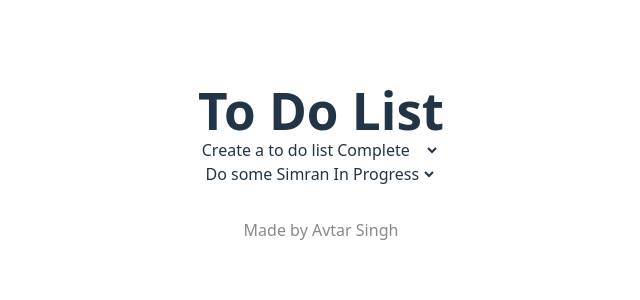
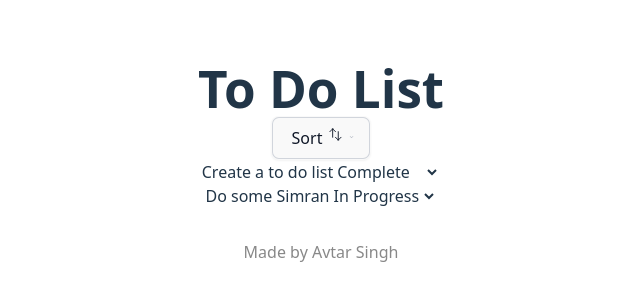
Before and after one commit to ManpreetSL/to-do-list, a React (Vite) app: page / in a window 1280 px wide. Shown: the part 254-554 px from the top of the page, without its empty margins (319-959 px from the left). Built offline with nearby package versions, Linux system fonts and the light colour scheme.

Commit message:
feat: add basic sort button UI

```diff
--- a/package.json
+++ b/package.json
@@ -10,6 +10,8 @@
     "preview": "vite preview"
   },
   "dependencies": {
+    "@headlessui/react": "^2.2.0",
+    "@heroicons/react": "^2.2.0",
     "@tailwindcss/vite": "^4.0.12",
     "react": "^19.0.0",
     "react-dom": "^19.0.0",
--- /dev/null
+++ b/src/components/DropdownMenu.tsx
@@ -0,0 +1,59 @@
+import {
+  Menu as HeadlessMenu,
+  MenuButton as HeadlessMenuButton,
+  MenuItems as HeadlessMenuItems,
+  MenuItem as HeadlessMenuItem,
+} from '@headlessui/react';
+import { ChevronDownIcon } from '@heroicons/react/24/solid';
+import { ElementType, ReactNode } from 'react';
+
+type DropdownMenuProps = { children: ReactNode };
+
+const DropdownMenu = ({ children }: DropdownMenuProps) => {
+  return (
+    <HeadlessMenu as='div' className='relative inline-block text-left'>
+      {children}
+    </HeadlessMenu>
+  );
+};
+
+type DropdownMenuButtonProps = { children: ReactNode };
+DropdownMenu.Button = ({ children }: DropdownMenuButtonProps) => (
+  <HeadlessMenuButton className='inline-flex w-full justify-center gap-x-1.5 rounded-md bg-white px-3 py-2 text-sm font-semibold text-gray-900 ring-1 shadow-xs ring-gray-300 ring-inset hover:bg-gray-50'>
+    {children}
+    <ChevronDownIcon
+      aria-hidden='true'
+      className='-mr-1 size-5 text-gray-400'
+    />
+  </HeadlessMenuButton>
+);
+
+DropdownMenu.Items = ({ children }: { children: ReactNode }) => (
+  <HeadlessMenuItems className='absolute right-0 z-10 mt-2 w-56 origin-top-right rounded-md bg-white ring-1 shadow-lg ring-black/5 focus:outline-none'>
+    <div className='py-1'>{children}</div>
+  </HeadlessMenuItems>
+);
+
+type DropdownMenuItemProps = {
+  children: ReactNode;
+  as?: ElementType;
+  className?: string;
+} & React.ComponentPropsWithoutRef<'a'> &
+  React.ComponentPropsWithoutRef<'button'>;
+
+DropdownMenu.Item = ({
+  children,
+  as = 'a',
+  className = '',
+  ...rest
+}: DropdownMenuItemProps) => (
+  <HeadlessMenuItem
+    as={as}
+    className={`block w-full px-4 py-2 text-left text-sm text-gray-700 data-[headlessui-state=active]:bg-gray-100 data-[headlessui-state=active]:text-gray-900 ${className}`}
+    {...rest}
+  >
+    {children}
+  </HeadlessMenuItem>
+);
+
+export default DropdownMenu;
--- a/src/components/ToDoList.tsx
+++ b/src/components/ToDoList.tsx
@@ -1,3 +1,6 @@
+import DropdownMenu from './DropdownMenu';
+import { ArrowsUpDownIcon } from '@heroicons/react/24/outline';
+
 const ToDoList = () => {
   const toDos = [
     {
@@ -15,6 +18,34 @@ const ToDoList = () => {
   return (
     <div>
       <h1 className='text-3xl font-bold'>To Do List</h1>
+
+      <DropdownMenu>
+        <DropdownMenu.Button>
+          Sort
+          <ArrowsUpDownIcon />
+        </DropdownMenu.Button>
+        <DropdownMenu.Items>
+          <DropdownMenu.Item as='button' href='#'>
+            Name (ascending)
+          </DropdownMenu.Item>
+          <DropdownMenu.Item as='button' href='#'>
+            Name (descending)
+          </DropdownMenu.Item>
+          <DropdownMenu.Item as='button' href='#'>
+            Due date (ascending)
+          </DropdownMenu.Item>
+          <DropdownMenu.Item as='button' href='#'>
+            Due date (descending)
+          </DropdownMenu.Item>
+          <DropdownMenu.Item as='button' href='#'>
+            Status (ascending)
+          </DropdownMenu.Item>
+          <DropdownMenu.Item as='button' href='#'>
+            Status (descending)
+          </DropdownMenu.Item>
+        </DropdownMenu.Items>
+      </DropdownMenu>
+
       <ul>
         {toDos.map((toDo) => (
           <li>
```
Also changed, not shown: 1 other file (tests, documents, lock files or other folders).
